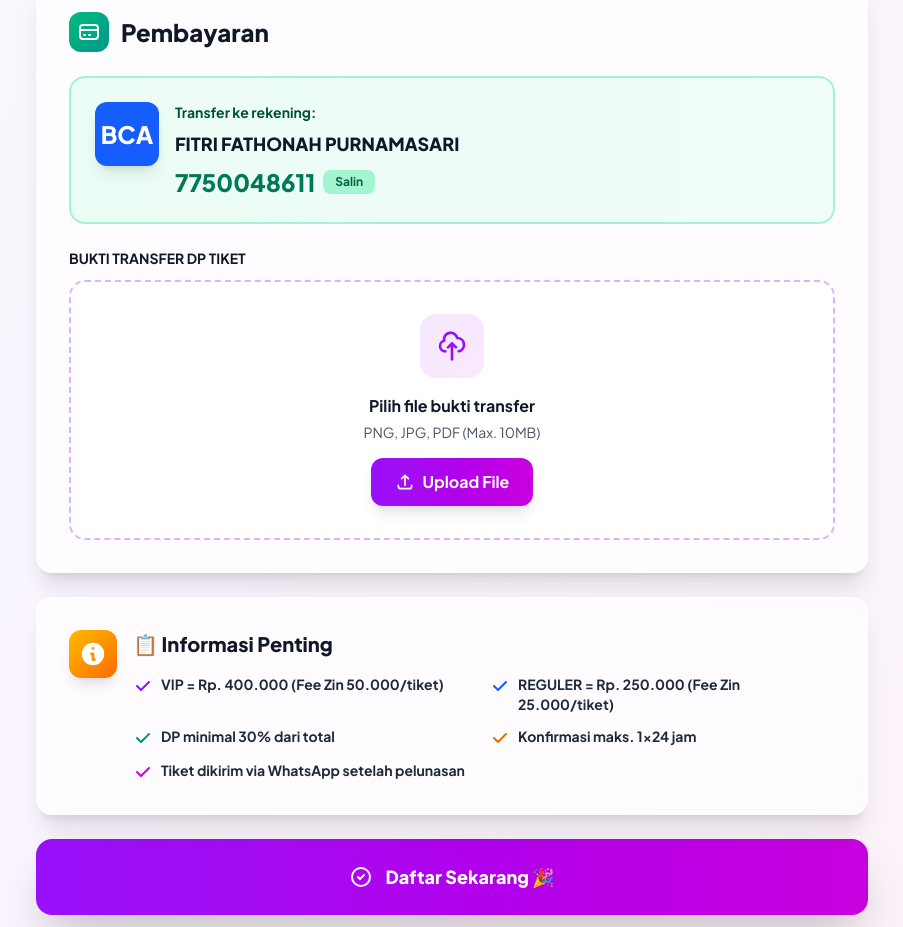
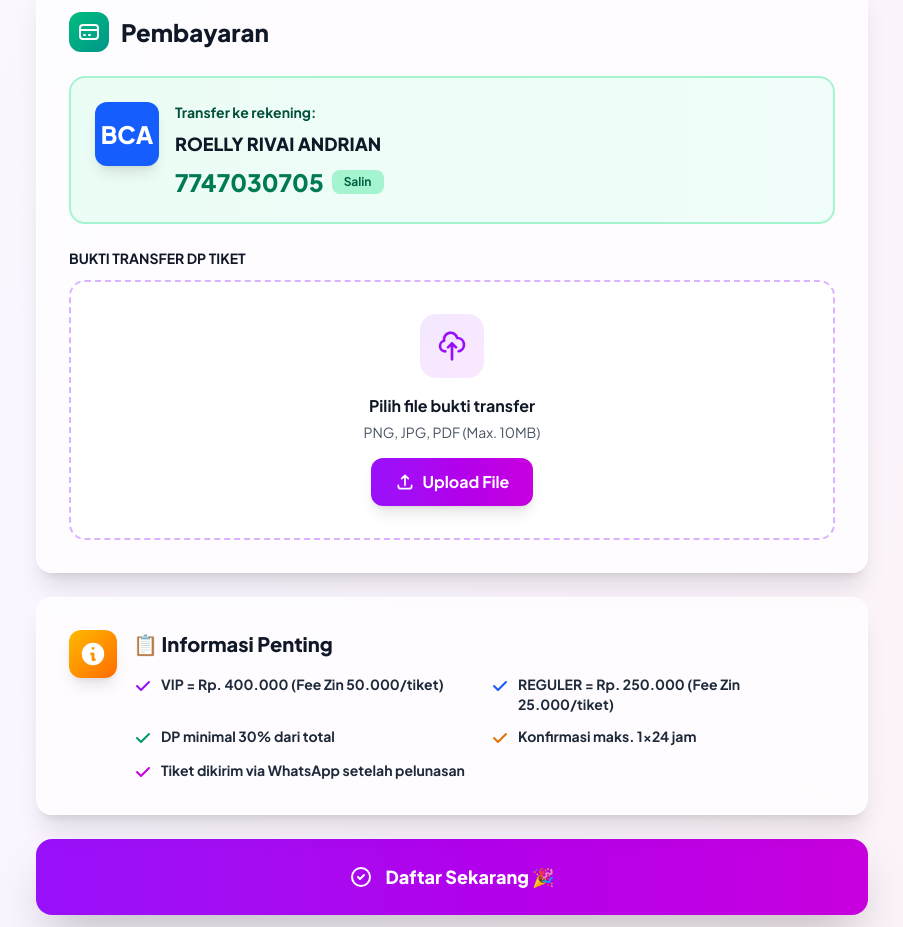
Before and after one commit to dougstaxofficial/doug-stax, a Next.js app: page /dashboard/register-event in a window 1280 px wide. Shown: the part 1360-2287 px from the top of the page, without its empty margins (188-1091 px from the left). Built offline with nearby package versions, Linux system fonts and the light colour scheme; no server answers.

Commit message:
Update: Penyesuaian Dashboard User

```diff
--- a/app/dashboard/page.tsx
+++ b/app/dashboard/page.tsx
@@ -379,7 +379,8 @@ export default function DashboardPage() {
           </div>
         </div>
 
-        {/* Revenue Card */}
+        {/* Revenue Card - Only for Admin */}
+        {isAdmin && (
           <div className="mb-12">
             <div className="bg-gradient-to-r from-indigo-600 via-purple-600 to-pink-600 rounded-3xl p-10 shadow-2xl text-white relative overflow-hidden">
               <div className="absolute inset-0 opacity-20">
@@ -392,7 +393,7 @@ export default function DashboardPage() {
                     Rp {totalRevenue.toLocaleString('id-ID')}
                   </div>
                   <p className="text-sm opacity-80">
-                  {isAdmin ? 'Total pendapatan dari semua users' : 'Total pendapatan dari semua event'}
+                    Total pendapatan dari semua users
                   </p>
                 </div>
                 <div className="flex items-center space-x-6">
@@ -408,6 +409,7 @@ export default function DashboardPage() {
               </div>
             </div>
           </div>
+        )}
 
         {/* Quick Action Button - Only for regular users */}
         {!isAdmin && (
--- a/app/dashboard/register-event/page.tsx
+++ b/app/dashboard/register-event/page.tsx
@@ -404,13 +404,13 @@ export default function RegisterEventPage() {
                   </div>
                   <div className="flex-1">
                     <p className="text-sm font-bold text-emerald-900 mb-2">Transfer ke rekening:</p>
-                    <p className="text-lg font-black text-gray-900">FITRI FATHONAH PURNAMASARI</p>
+                    <p className="text-lg font-black text-gray-900">ROELLY RIVAI ANDRIAN</p>
                     <div className="flex items-center gap-2 mt-2">
-                      <p className="text-2xl font-black text-emerald-700">7750048611</p>
+                      <p className="text-2xl font-black text-emerald-700">7747030705</p>
                       <button
                         type="button"
                         onClick={() => {
-                          navigator.clipboard.writeText('7750048611')
+                          navigator.clipboard.writeText('7747030705')
                           alert('Nomor rekening berhasil disalin!')
                         }}
                         className="px-3 py-1 bg-emerald-200 text-emerald-800 rounded-lg text-xs font-bold hover:bg-emerald-300 transition-all"
```
Lines whose indentation alone changed are shown as unchanged.
